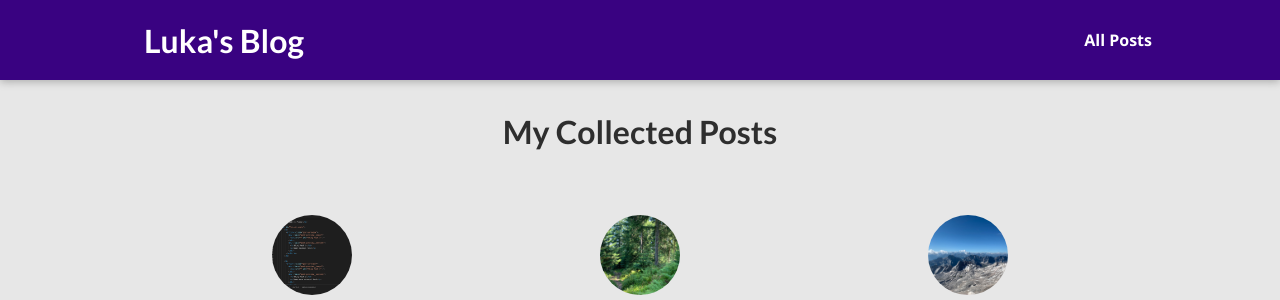
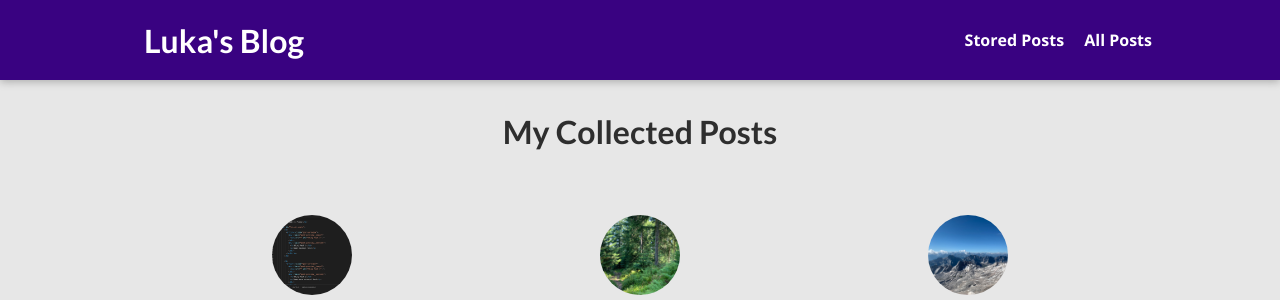
Before and after one commit to kila21/my-site, a Django app: page /posts in a window 1280 px wide. Shown: the top 300 px of the page. Run offline with Django 5.2, Linux system fonts and the light colour scheme; data comes from the database, SQL or seed files in the repository.

Commit message:
add nav item 'stored posts'

```diff
--- a/my_site/templates/base.html
+++ b/my_site/templates/base.html
@@ -13,6 +13,7 @@
     <header id='main-navigation'>
       <h1><a href={% url 'starting-page'%}>Luka's Blog </a></h1>
       <nav>
+        <a href={% url 'read-later' %}>Stored Posts</a>
           <a href={% url 'posts-page'%}>All Posts</a>
       </nav>
   </header>
```
